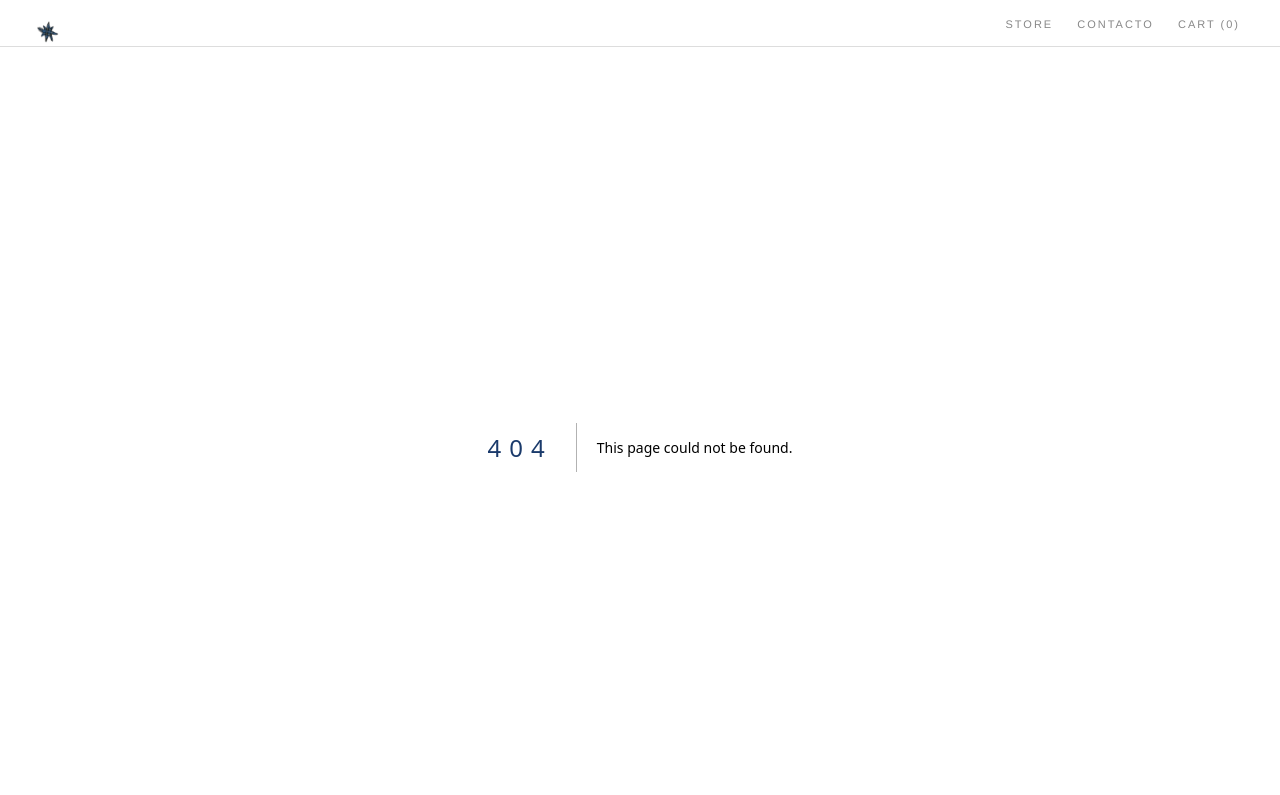
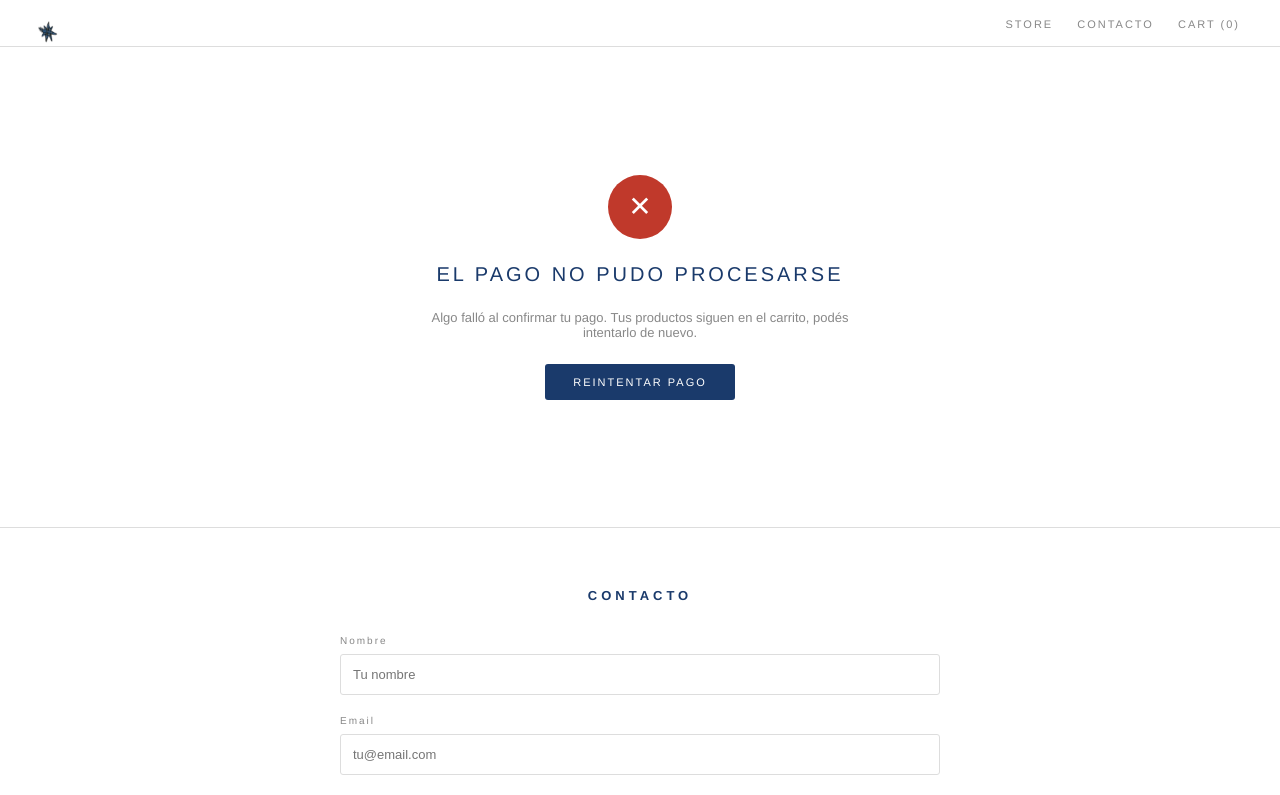
Before and after one commit to ptorresmadeo/forme-store-next, a Next.js app: page /failure in a window 1280 px wide. Before the commit this address had no page. Shown: the top 795 px of the page. Built offline with nearby package versions, Linux system fonts and the light colour scheme.

Commit message:
feat: páginas de estado de pago (éxito, pendiente y fallo) con UX optimizada

```diff
--- a/src/app/api/checkout/route.js
+++ b/src/app/api/checkout/route.js
@@ -108,9 +108,9 @@ export async function POST(request) {
         items: itemsMercadoPago,
         external_reference: orden.id,
         back_urls: {
-          success: `${siteUrl}/cart?pago=exito`,
-          failure: `${siteUrl}/cart?pago=fallo`,
-          pending: `${siteUrl}/cart?pago=pendiente`,
+          success: `${siteUrl}/success`,
+          failure: `${siteUrl}/failure`,
+          pending: `${siteUrl}/pending`,
         },
         ...(esUrlPublicaHttps && { auto_return: 'approved' }),
         notification_url: `${siteUrl}/api/webhook`,
--- /dev/null
+++ b/src/app/components/FailurePage.jsx
@@ -0,0 +1,16 @@
+import Link from 'next/link';
+
+// A diferencia de SuccessPage, esta NO toca el carrito: el pago no se
+// confirmó, así que los items deben seguir ahí para que el usuario reintente.
+function FailurePage() {
+  return (
+    <section className="estado-pago" aria-label="Pago rechazado">
+      <span className="estado-pago-icono fallo" aria-hidden="true">✕</span>
+      <h1>EL PAGO NO PUDO PROCESARSE</h1>
+      <p>Algo falló al confirmar tu pago. Tus productos siguen en el carrito, podés intentarlo de nuevo.</p>
+      <Link href="/cart" className="btn-primary">REINTENTAR PAGO</Link>
+    </section>
+  );
+}
+
+export default FailurePage;
--- a/src/app/context/CartContext.jsx
+++ b/src/app/context/CartContext.jsx
@@ -70,6 +70,7 @@ export function CartProvider({ children }) {
     <CartContext.Provider value={{
       carrito,
       totalItems,
+      hidratado,
       agregarAlCarrito,
       eliminarItem,
       incrementarCantidad,
--- /dev/null
+++ b/src/app/failure/page.js
@@ -0,0 +1,5 @@
+import FailurePage from '../components/FailurePage';
+
+export default function Failure() {
+  return <FailurePage />;
+}
--- a/src/app/globals.css
+++ b/src/app/globals.css
@@ -636,6 +636,55 @@ h1 span {
 .producto-no-encontrado p {
   color: var(--gris);
   font-size: 13px;
+  margin-bottom: 8px;
+}
+
+/* ===== PÁGINAS DE ESTADO DE PAGO (vuelta de Mercado Pago) ===== */
+.estado-pago {
+  min-height: 60vh;
+  display: flex;
+  flex-direction: column;
+  align-items: center;
+  justify-content: center;
+  text-align: center;
+  gap: 16px;
+  padding: 80px 20px;
+}
+
+.estado-pago-icono {
+  width: 64px;
+  height: 64px;
+  border-radius: 50%;
+  color: var(--blanco);
+  font-size: 28px;
+  display: flex;
+  align-items: center;
+  justify-content: center;
+  margin-bottom: 8px;
+}
+
+.estado-pago-icono.exito {
+  background: var(--azul);
+}
+
+.estado-pago-icono.fallo {
+  background: #c0392b;
+}
+
+.estado-pago-icono.pendiente {
+  background: var(--gris);
+}
+
+.estado-pago h1 {
+  font-size: 20px;
+  letter-spacing: 3px;
+  color: var(--azul);
+}
+
+.estado-pago p {
+  color: var(--gris);
+  font-size: 13px;
+  max-width: 420px;
   margin-bottom: 8px;
 }
 
--- /dev/null
+++ b/src/app/pending/page.js
@@ -0,0 +1,5 @@
+import PendingPage from '../components/PendingPage';
+
+export default function Pending() {
+  return <PendingPage />;
+}
--- /dev/null
+++ b/src/app/success/page.js
@@ -0,0 +1,5 @@
+import SuccessPage from '../components/SuccessPage';
+
+export default function Success() {
+  return <SuccessPage />;
+}
```
Also changed, not shown: src/app/components/PendingPage.jsx (added, +20 -0 lines), src/app/components/SuccessPage.jsx (added, +31 -0 lines).
